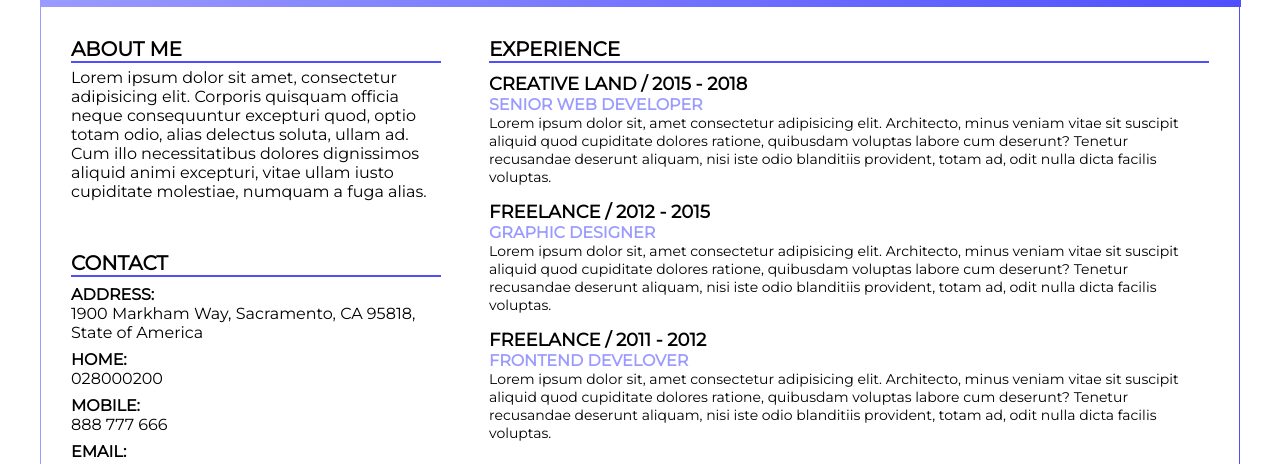
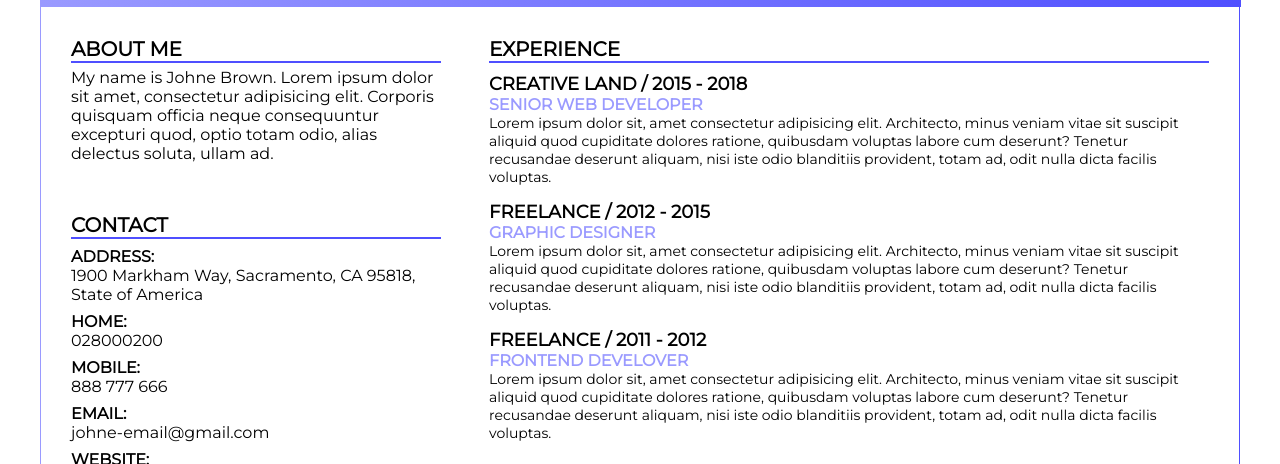
Before and after one commit to B3k3rS/HTML_semantic, a plain HTML site: page index.html in a window 1280 px wide. Shown: the part 326-790 px from the top of the page. Drawn offline with Linux system fonts and the light colour scheme.

Commit message:
Change first CV

```diff
--- a/index.html
+++ b/index.html
@@ -36,7 +36,7 @@
             <section class="left-column">
               <section class="about-me">
                 <h5>about me</h5>
-                <p>Lorem ipsum dolor sit amet, consectetur adipisicing elit. Corporis quisquam officia neque consequuntur excepturi quod, optio totam odio, alias delectus soluta, ullam ad. Cum illo necessitatibus dolores dignissimos aliquid animi excepturi, vitae ullam iusto cupiditate molestiae, numquam a fuga alias.</p>
+                <p>My name is Johne Brown. Lorem ipsum dolor sit amet, consectetur adipisicing elit. Corporis quisquam officia neque consequuntur excepturi quod, optio totam odio, alias delectus soluta, ullam ad. </p>
               </section>
 
               <section class="contact">
```
